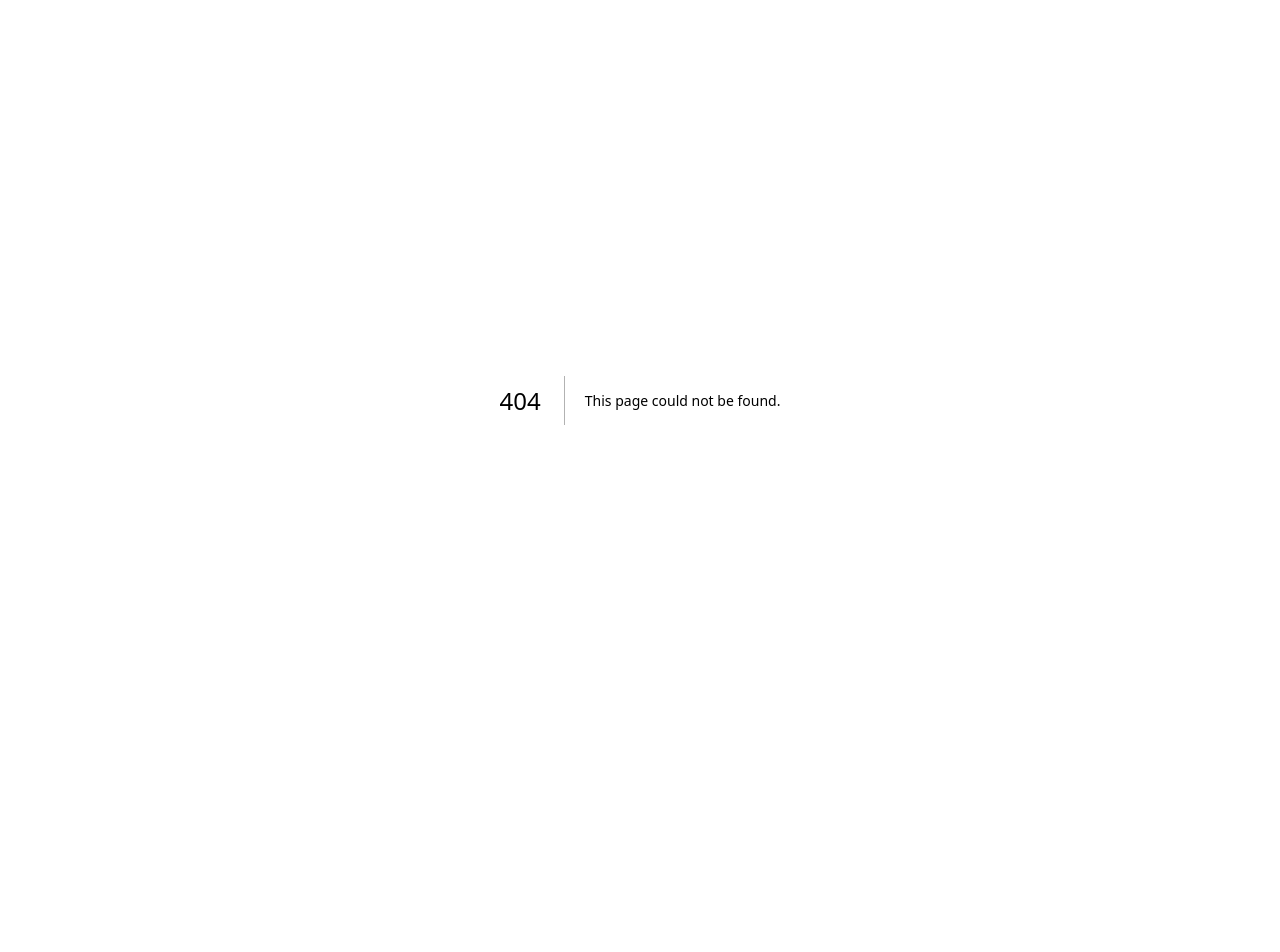
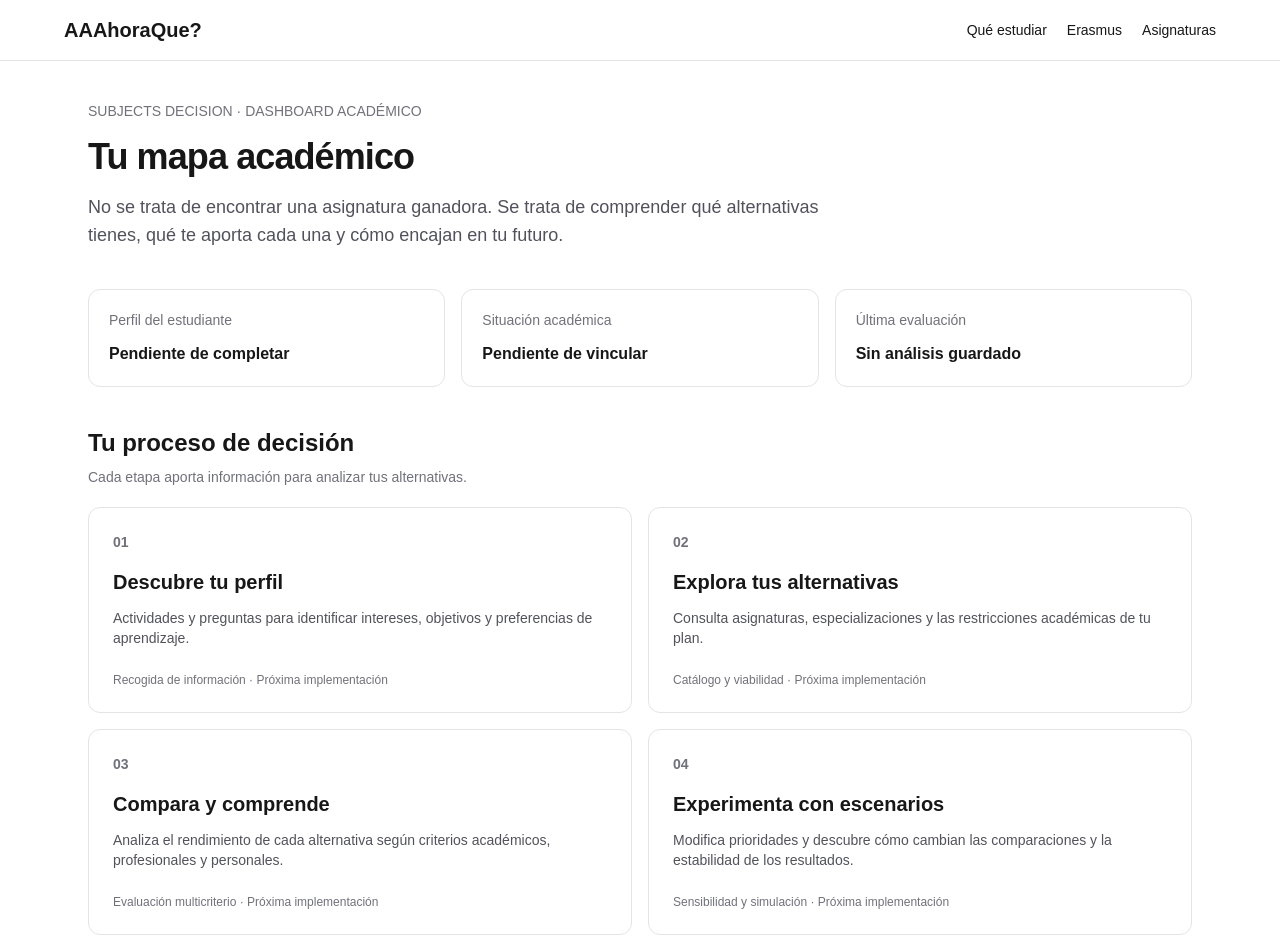
Before and after one commit to ProgramaTurbo/aaahoraque, a Next.js app in the folder apps/web/: page /subjects in a window 1280 px wide. Before the commit this address had no page. Shown: the top 952 px of the page. Before the commit the page ends 800 px from the top, so only its background shows below. Built offline with nearby package versions, Linux system fonts and the light colour scheme.

Commit message:
feat(frontend): initialize shared navigation and decision pages

```diff
--- /dev/null
+++ b/apps/web/src/app/erasmus/page.tsx
@@ -0,0 +1,21 @@
+export default function ErasmusPage() {
+  return (
+    <section className="mx-auto max-w-3xl space-y-6 py-12">
+      <p className="text-sm text-zinc-500">ERASMUS DECISION</p>
+
+      <h1 className="text-4xl font-bold">
+        ¿A dónde voy? ¿Polonia, Lituania o Villambroz?
+      </h1>
+
+      <p className="text-lg text-zinc-600 dark:text-zinc-400">
+        Cubatas, drogas, sexo... y estudio? nah me quedo con las drogas.
+      </p>
+
+      <p className="rounded-xl border border-dashed border-zinc-300 p-6 text-sm text-zinc-500 dark:border-zinc-700">
+        Aquí llegará el módulo de movilidad internacional.
+        Las alternativas, los criterios y su experiencia visual
+        los desarrollará Ángela.
+      </p>
+    </section>
+  );
+}
--- a/apps/web/src/app/layout.tsx
+++ b/apps/web/src/app/layout.tsx
@@ -1,4 +1,5 @@
 import type { Metadata } from "next";
+import Link from "next/link";
 import { Geist, Geist_Mono } from "next/font/google";
 import "./globals.css";
 
@@ -13,17 +14,61 @@ const geistMono = Geist_Mono({
 });
 
 export const metadata: Metadata = {
-  title: "Create Next App",
-  description: "Generated by create next app",
+  title: "AAAhoraQue?",
+  description: "Sistema de Ayuda a la Toma de Decisiones Académicas",
 };
 
-export default function RootLayout({ children }: LayoutProps<"/">) {
+const navigation = [
+  { href: "/degrees", label: "Qué estudiar" },
+  { href: "/erasmus", label: "Erasmus" },
+  { href: "/subjects", label: "Asignaturas" },
+];
+
+export default function RootLayout({
+  children,
+}: {
+  children: React.ReactNode;
+}) {
   return (
     <html
-      lang="en"
+      lang="es"
       className={`${geistSans.variable} ${geistMono.variable} h-full antialiased`}
     >
-      <body className="min-h-full flex flex-col">{children}</body>
+      <body className="flex min-h-screen flex-col">
+        <header className="border-b border-zinc-200 px-6 py-4 dark:border-zinc-800">
+          <nav
+            aria-label="Navegación principal"
+            className="mx-auto flex max-w-6xl flex-wrap items-center justify-between gap-4"
+          >
+            <Link href="/" className="text-xl font-bold">
+              AAAhoraQue?
+            </Link>
+
+            <div className="flex flex-wrap gap-5 text-sm">
+              {navigation.map((item) => (
+                <Link
+                  key={item.href}
+                  href={item.href}
+                  className="hover:underline"
+                >
+                  {item.label}
+                </Link>
+              ))}
+            </div>
+          </nav>
+        </header>
+
+        <main className="mx-auto w-full max-w-6xl flex-1 px-6 py-10">
+          {children}
+        </main>
+
+        <footer className="border-t border-zinc-200 px-6 py-5 text-sm text-zinc-500 dark:border-zinc-800">
+          <div className="mx-auto flex max-w-6xl flex-wrap justify-between gap-3">
+            <span>AAAhoraQue? · Equipo A³</span>
+            <span>La decisión siempre es tuya.</span>
+          </div>
+        </footer>
+      </body>
     </html>
   );
 }
--- a/apps/web/src/app/page.tsx
+++ b/apps/web/src/app/page.tsx
@@ -1,69 +1,66 @@
-import Image from "next/image";
+import Link from "next/link";
+
+const decisions = [
+  {
+    href: "/degrees",
+    title: "¿Qué estudiar?",
+    description: "Explora tus intereses y descubre qué caminos académicos puedes seguir.",
+    note: "El universo creativo de Alejandra.",
+  },
+  {
+    href: "/erasmus",
+    title: "¿Dónde hacer Erasmus?",
+    description: "Compara destinos, experiencias y oportunidades internacionales.",
+    note: "Pasaporte en manos de Ángela.",
+  },
+  {
+    href: "/subjects",
+    title: "¿Qué asignaturas escoger?",
+    description: "Analiza tus alternativas y construye tu propio camino académico.",
+    note: "Laboratorio de decisiones.",
+  },
+];
 
 export default function Home() {
   return (
-    <div className="flex flex-col flex-1 items-center justify-center bg-zinc-50 font-sans dark:bg-black">
-      <main className="flex flex-1 w-full max-w-3xl flex-col items-center justify-between py-32 px-16 bg-white dark:bg-black sm:items-start">
-        <Image
-          className="dark:invert h-5 w-[100px]"
-          src="/next.svg"
-          alt="Next.js logo"
-          width={100}
-          height={20}
-          priority
-        />
-        <div className="flex flex-col items-center gap-6 text-center sm:items-start sm:text-left">
-          <h1 className="max-w-xs text-3xl font-semibold leading-10 tracking-tight text-black dark:text-zinc-50">
-            To get started, edit the{" "}
-            <code className="rounded bg-black/[.06] px-1.5 py-0.5 font-mono text-[0.9em] dark:bg-white/[.08]">
-              page.tsx
-            </code>{" "}
-            file.
-          </h1>
-          <p className="max-w-md text-lg leading-8 text-zinc-600 dark:text-zinc-400">
-            Looking for a starting point or more instructions? Head over to{" "}
-            <a
-              href="https://vercel.com/templates?framework=next.js&utm_source=create-next-app&utm_medium=appdir-template-tw&utm_campaign=create-next-app"
-              className="font-medium text-zinc-950 dark:text-zinc-50"
-            >
-              Templates
-            </a>{" "}
-            or the{" "}
-            <a
-              href="https://nextjs.org/learn?utm_source=create-next-app&utm_medium=appdir-template-tw&utm_campaign=create-next-app"
-              className="font-medium text-zinc-950 dark:text-zinc-50"
-            >
-              Learning
-            </a>{" "}
-            center.
-          </p>
-        </div>
-        <div className="flex flex-col gap-4 text-base font-medium sm:flex-row">
-          <a
-            className="flex h-12 w-full items-center justify-center gap-2 rounded-full bg-foreground px-5 text-background transition-colors hover:bg-[#383838] dark:hover:bg-[#ccc] md:w-[158px]"
-            href="https://vercel.com/new?utm_source=create-next-app&utm_medium=appdir-template-tw&utm_campaign=create-next-app"
-            target="_blank"
-            rel="noopener noreferrer"
+    <section className="space-y-10">
+      <div className="space-y-4">
+        <p className="text-sm font-medium text-zinc-500">
+          SISTEMA DE AYUDA A LA TOMA DE DECISIONES
+        </p>
+
+        <h1 className="text-4xl font-bold tracking-tight sm:text-5xl">
+          ¿Y ahora qué?
+        </h1>
+
+        <p className="max-w-2xl text-lg text-zinc-600 dark:text-zinc-400">
+          Hay decisiones que merecen algo más que una respuesta.
+          Explora tus posibilidades, compara alternativas y encuentra
+          tus propios motivos para elegir.
+        </p>
+      </div>
+
+      <div className="grid gap-5 md:grid-cols-3">
+        {decisions.map((decision) => (
+          <Link
+            key={decision.href}
+            href={decision.href}
+            className="flex flex-col gap-5 rounded-xl border border-zinc-200 p-6 transition-colors hover:bg-zinc-100 dark:border-zinc-800 dark:hover:bg-zinc-900"
           >
-            <Image
-              className="dark:invert h-[14px] w-4"
-              src="/vercel.svg"
-              alt="Vercel logomark"
-              width={16}
-              height={14}
-            />
-            Deploy Now
-          </a>
-          <a
-            className="flex h-12 w-full items-center justify-center rounded-full border border-solid border-black/[.08] px-5 transition-colors hover:border-transparent hover:bg-black/[.04] dark:border-white/[.145] dark:hover:bg-[#1a1a1a] md:w-[158px]"
-            href="https://nextjs.org/docs?utm_source=create-next-app&utm_medium=appdir-template-tw&utm_campaign=create-next-app"
-            target="_blank"
-            rel="noopener noreferrer"
-          >
-            Documentation
-          </a>
-        </div>
-      </main>
-    </div>
+            <h2 className="text-xl font-semibold">{decision.title}</h2>
+
+            <p className="flex-1 text-sm text-zinc-600 dark:text-zinc-400">
+              {decision.description}
+            </p>
+
+            <span className="text-xs text-zinc-500">{decision.note}</span>
+
+            <span className="text-sm font-semibold">
+              Explorar →
+            </span>
+          </Link>
+        ))}
+      </div>
+    </section>
   );
 }
--- /dev/null
+++ b/apps/web/src/app/subjects/page.tsx
@@ -0,0 +1,121 @@
+const sections = [
+  {
+    number: "01",
+    title: "Descubre tu perfil",
+    description:
+      "Actividades y preguntas para identificar intereses, objetivos y preferencias de aprendizaje.",
+    detail: "Recogida de información",
+  },
+  {
+    number: "02",
+    title: "Explora tus alternativas",
+    description:
+      "Consulta asignaturas, especializaciones y las restricciones académicas de tu plan.",
+    detail: "Catálogo y viabilidad",
+  },
+  {
+    number: "03",
+    title: "Compara y comprende",
+    description:
+      "Analiza el rendimiento de cada alternativa según criterios académicos, profesionales y personales.",
+    detail: "Evaluación multicriterio",
+  },
+  {
+    number: "04",
+    title: "Experimenta con escenarios",
+    description:
+      "Modifica prioridades y descubre cómo cambian las comparaciones y la estabilidad de los resultados.",
+    detail: "Sensibilidad y simulación",
+  },
+];
+
+export default function SubjectsPage() {
+  return (
+    <section className="space-y-10">
+      <div className="space-y-4">
+        <p className="text-sm font-medium text-zinc-500">
+          SUBJECTS DECISION · DASHBOARD ACADÉMICO
+        </p>
+
+        <h1 className="text-4xl font-bold tracking-tight">
+          Tu mapa académico
+        </h1>
+
+        <p className="max-w-3xl text-lg text-zinc-600 dark:text-zinc-400">
+          No se trata de encontrar una asignatura ganadora.
+          Se trata de comprender qué alternativas tienes,
+          qué te aporta cada una y cómo encajan en tu futuro.
+        </p>
+      </div>
+
+      <div className="grid gap-4 sm:grid-cols-3">
+        {[
+          ["Perfil del estudiante", "Pendiente de completar"],
+          ["Situación académica", "Pendiente de vincular"],
+          ["Última evaluación", "Sin análisis guardado"],
+        ].map(([label, value]) => (
+          <article
+            key={label}
+            className="rounded-xl border border-zinc-200 p-5 dark:border-zinc-800"
+          >
+            <p className="text-sm text-zinc-500">{label}</p>
+            <p className="mt-3 font-semibold">{value}</p>
+          </article>
+        ))}
+      </div>
+
+      <div className="space-y-5">
+        <div>
+          <h2 className="text-2xl font-semibold">
+            Tu proceso de decisión
+          </h2>
+          <p className="mt-2 text-sm text-zinc-500">
+            Cada etapa aporta información para analizar tus alternativas.
+          </p>
+        </div>
+
+        <div className="grid gap-4 md:grid-cols-2">
+          {sections.map((section) => (
+            <article
+              key={section.number}
+              className="rounded-xl border border-zinc-200 p-6 dark:border-zinc-800"
+            >
+              <p className="text-sm font-semibold text-zinc-500">
+                {section.number}
+              </p>
+
+              <h3 className="mt-4 text-xl font-semibold">
+                {section.title}
+              </h3>
+
+              <p className="mt-3 text-sm text-zinc-600 dark:text-zinc-400">
+                {section.description}
+              </p>
+
+              <p className="mt-6 text-xs text-zinc-500">
+                {section.detail} · Próxima implementación
+              </p>
+            </article>
+          ))}
+        </div>
+      </div>
+
+      <div className="rounded-xl border border-dashed border-zinc-300 p-6 dark:border-zinc-700">
+        <h2 className="text-xl font-semibold">
+          Laboratorio de decisión
+        </h2>
+
+        <p className="mt-3 text-sm text-zinc-600 dark:text-zinc-400">
+          Aquí integraremos las gráficas comparativas, la ponderación
+          interactiva de criterios, los compromisos entre alternativas,
+          la sensibilidad y los escenarios calculados por FastAPI.
+        </p>
+
+        <p className="mt-4 text-xs text-zinc-500">
+          Todavía no se muestran resultados: falta vincular el perfil
+          y una evaluación real del motor.
+        </p>
+      </div>
+    </section>
+  );
+}
```
Also changed, not shown: apps/web/src/app/degrees/page.tsx (added, +21 -0 lines).
